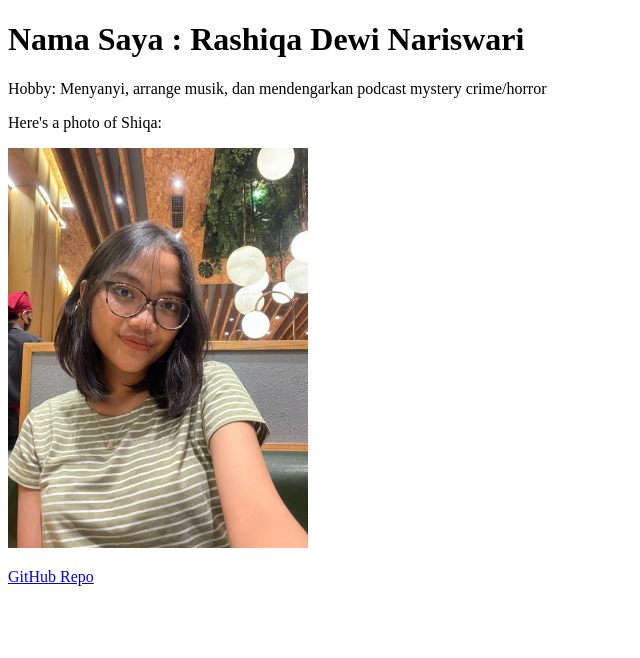
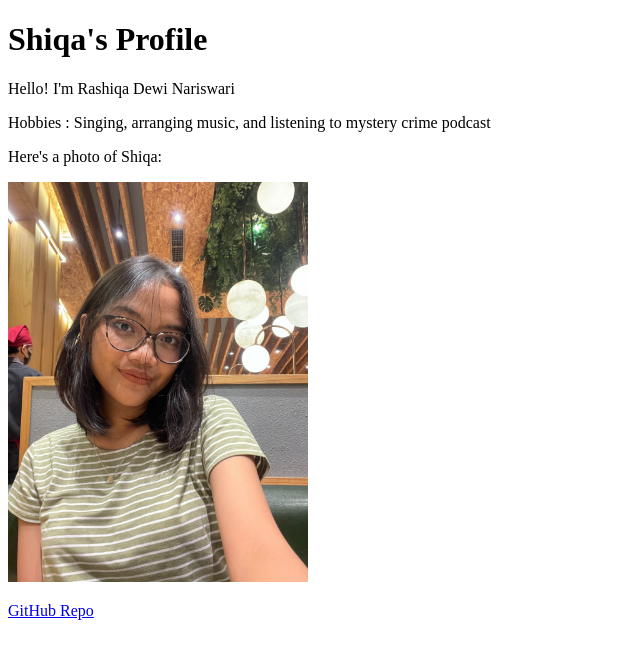
Before and after one commit to RashiqaDewi/ALPROIIW4, a plain HTML site: page index.html in a window 1280 px wide. Shown: the whole page, without its empty margins (0-640 px from the left). Drawn offline with Linux system fonts and the light colour scheme.

Commit message:
Update index.html

```diff
--- a/index.html
+++ b/index.html
@@ -1,11 +1,11 @@
 <!DOCTYPE html>
 <html>
 <head>
-    <title>Shiqa's Profile</title>
+    <h1>Shiqa's Profile</h1>
 </head>
 <body>
-    <h1>Nama Saya : Rashiqa Dewi Nariswari</h1>
-    <p>Hobby: Menyanyi, arrange musik, dan mendengarkan podcast mystery crime/horror</p>
+    <p>Hello! I'm Rashiqa Dewi Nariswari</p>
+    <p>Hobbies : Singing, arranging music, and listening to mystery crime podcast</p>
     <p>Here's a photo of Shiqa:</p>
     <img src="WhatsApp Image 2023-05-10 at 10.30.47.jpg" alt="This is Shiqa" width="300" height="400">
     <p><a href="https://github.com/RashiqaDewi/ALPROIIW4.git">GitHub Repo</a></p>
```
